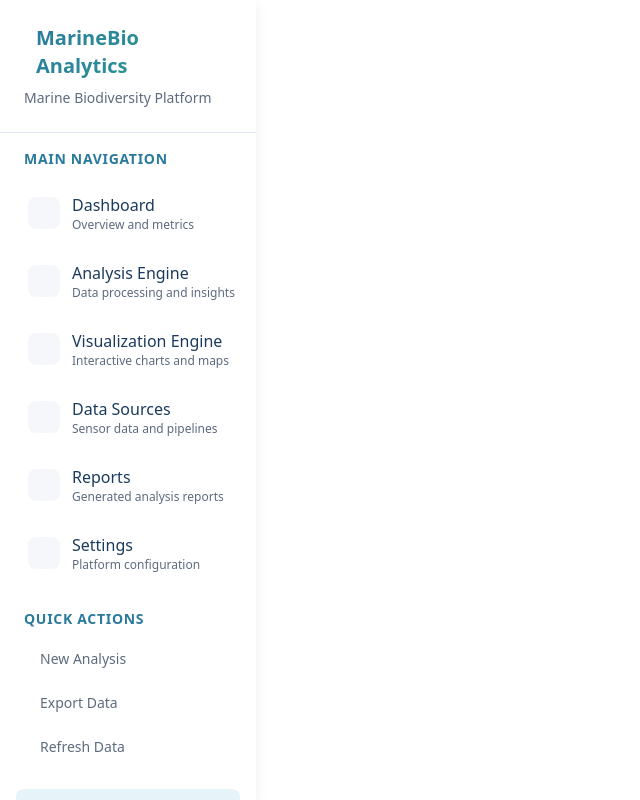
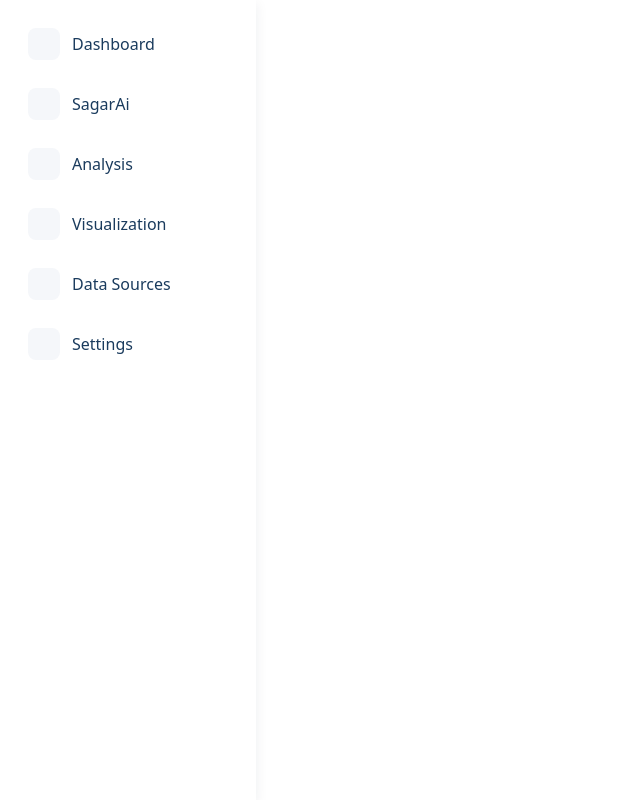
Before and after one commit to TechTrekkers-GEHU/aioceanographic-frontend, a React (Vite) app: page / in a window 1280 px wide. Shown: the whole page, without its empty margins (0-640 px from the left). Built offline with nearby package versions, Linux system fonts and the light colour scheme.

Commit message:
Added Sidebar Section

```diff
--- a/src/components/sidebar.jsx
+++ b/src/components/sidebar.jsx
@@ -9,15 +9,21 @@ const Sidebar = ({ activeModule, setActiveModule }) => {
       description: 'Overview and metrics'
     },
     {
+      id: 'SagarAi',
+      icon: 'robot',
+      label: 'SagarAi',
+      description: 'AI-driven insights'
+    },
+    {
       id: 'analysis',
       icon: 'chart-bar',
-      label: 'Analysis Engine',
+      label: 'Analysis',
       description: 'Data processing and insights'
     },
     {
       id: 'visualization',
       icon: 'chart-line',
-      label: 'Visualization Engine',
+      label: 'Visualization',
       description: 'Interactive charts and maps'
     },
     {
@@ -25,12 +31,6 @@ const Sidebar = ({ activeModule, setActiveModule }) => {
       icon: 'database',
       label: 'Data Sources',
       description: 'Sensor data and pipelines'
-    },
-    {
-      id: 'reports',
-      icon: 'file-alt',
-      label: 'Reports',
-      description: 'Generated analysis reports'
     },
     {
       id: 'settings',
@@ -42,22 +42,11 @@ const Sidebar = ({ activeModule, setActiveModule }) => {
 
   return (
     <aside className="w-64 bg-white shadow-custom-light h-screen sticky top-0 overflow-y-auto">
-      {/* Sidebar Header */}
-      <div className="p-6 border-b border-medium-gray">
-        <div className="flex items-center gap-3 mb-2">
-          <i className="fas fa-water text-2xl text-seagrass"></i>
-          <span className="text-xl font-bold text-gradient">MarineBio Analytics</span>
-        </div>
-        <p className="text-sm text-dark-gray">Marine Biodiversity Platform</p>
-      </div>
+
 
       {/* Navigation Menu */}
       <nav className="p-4">
         <div className="mb-6">
-          <h3 className="text-sm font-semibold text-marine-blue uppercase tracking-wider mb-3 flex items-center gap-2">
-            <i className="fas fa-compass text-seagrass text-xs"></i>
-            Main Navigation
-          </h3>
 
           <ul className="space-y-1">
             {menuItems.map((item) => (
@@ -81,9 +70,7 @@ const Sidebar = ({ activeModule, setActiveModule }) => {
                       <div className="font-medium text-text-dark group-hover:text-marine-blue">
                         {item.label}
                       </div>
-                      <div className="text-xs text-dark-gray truncate">
-                        {item.description}
-                      </div>
+
                     </div>
 
                     {activeModule === item.id && (
@@ -95,72 +82,6 @@ const Sidebar = ({ activeModule, setActiveModule }) => {
             ))}
           </ul>
         </div>
-
-        {/* Quick Actions Section */}
-        <div className="mb-6">
-          <h3 className="text-sm font-semibold text-marine-blue uppercase tracking-wider mb-3 flex items-center gap-2">
-            <i className="fas fa-bolt text-seagrass text-xs"></i>
-            Quick Actions
-          </h3>
-
-          <div className="space-y-2">
-            <button className="w-full flex items-center gap-3 px-3 py-2 text-sm text-dark-gray hover:bg-light-blue hover:text-marine-blue rounded-lg transition-colors">
-              <i className="fas fa-plus-circle text-seagrass"></i>
-              <span>New Analysis</span>
-            </button>
-
-            <button className="w-full flex items-center gap-3 px-3 py-2 text-sm text-dark-gray hover:bg-light-blue hover:text-marine-blue rounded-lg transition-colors">
-              <i className="fas fa-download text-seagrass"></i>
-              <span>Export Data</span>
-            </button>
-
-            <button className="w-full flex items-center gap-3 px-3 py-2 text-sm text-dark-gray hover:bg-light-blue hover:text-marine-blue rounded-lg transition-colors">
-              <i className="fas fa-sync-alt text-seagrass"></i>
-              <span>Refresh Data</span>
-            </button>
-          </div>
-        </div>
-
-        {/* Data Status Section */}
-        <div className="bg-light-blue rounded-lg p-4">
-          <h4 className="text-sm font-semibold text-marine-blue mb-2">Data Status</h4>
-
-          <div className="space-y-3">
-            <div className="flex items-center justify-between">
-              <span className="text-xs text-dark-gray">Last Updated</span>
-              <span className="text-xs font-medium text-seagrass">2 min ago</span>
-            </div>
-
-            <div className="flex items-center justify-between">
-              <span className="text-xs text-dark-gray">Active Sensors</span>
-              <span className="text-xs font-medium text-seagrass">24/28</span>
-            </div>
-
-            <div className="flex items-center justify-between">
-              <span className="text-xs text-dark-gray">Data Pipeline</span>
-              <div className="flex items-center gap-1">
-                <div className="w-2 h-2 bg-seagrass rounded-full animate-pulse"></div>
-                <span className="text-xs font-medium text-seagrass">Active</span>
-              </div>
-            </div>
-          </div>
-        </div>
-
-        {/* User Profile Section */}
-        <div className="mt-6 pt-4 border-t border-medium-gray">
-          <div className="flex items-center gap-3">
-            <div className="w-10 h-10 rounded-full bg-gradient-to-r from-marine-blue to-seagrass flex items-center justify-center text-white font-semibold">
-              JD
-            </div>
-            <div className="flex-1 min-w-0">
-              <div className="text-sm font-medium text-text-dark">Dr. Jane Doe</div>
-              <div className="text-xs text-dark-gray">Marine Biologist</div>
-            </div>
-            <button className="p-1 text-dark-gray hover:text-marine-blue transition-colors">
-              <i className="fas fa-cog"></i>
-            </button>
-          </div>
-        </div>
       </nav>
     </aside>
   );
```
